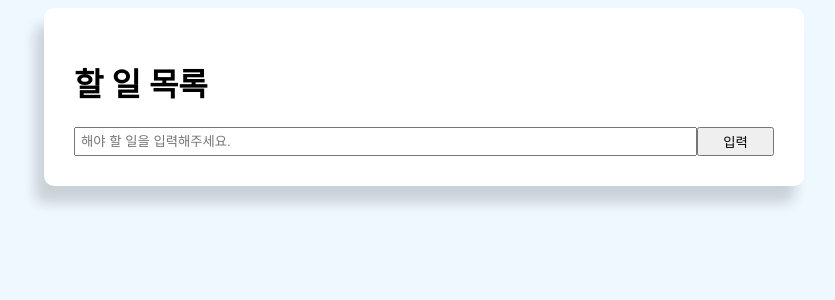
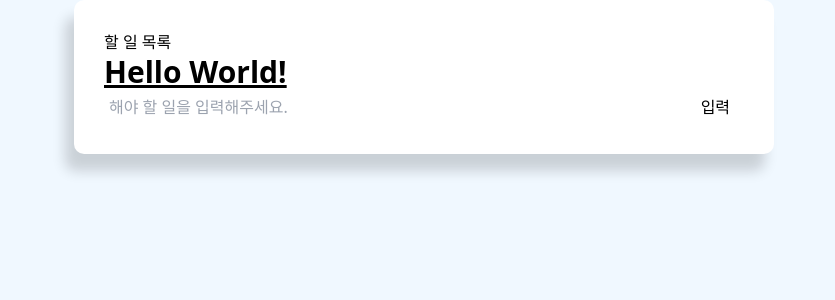
Before and after one commit to polar7bear/Todo-app-with-React, a React (Create React App) app: page / in a window 1280 px wide. Shown: the top 300 px of the page, without its empty margins (216-1051 px from the left). Built offline with nearby package versions, Linux system fonts and the light colour scheme.

Commit message:
tailwind css initialized

```diff
--- a/package.json
+++ b/package.json
@@ -34,5 +34,10 @@
       "last 1 firefox version",
       "last 1 safari version"
     ]
+  },
+  "devDependencies": {
+    "autoprefixer": "^10.4.16",
+    "postcss": "^8.4.31",
+    "tailwindcss": "^3.3.5"
   }
 }
--- a/src/App.css
+++ b/src/App.css
@@ -1,3 +1,7 @@
+@tailwind base;
+@tailwind components;
+@tailwind utilities;
+
 .container {
   margin: auto;
   min-width: 600px;
--- a/src/App.js
+++ b/src/App.js
@@ -34,6 +34,7 @@
           <h1>할 일 목록</h1>
         </div>
 
+        <h1 className="text-3xl font-bold underline">Hello World!</h1>
         <List todoData={todoData} setTodoData={setTodoData} />
 
         <Form value={value} setValue={setValue} handleSubmit={handleSubmit} />
--- /dev/null
+++ b/tailwind.config.js
@@ -0,0 +1,10 @@
+/** @type {import('tailwindcss').Config} */
+module.exports = {
+  content: [
+    "./src/**/*.{js,jsx,ts,tsx}",
+  ],
+  theme: {
+    extend: {},
+  },
+  plugins: [],
+}
```
Also changed, not shown: 1 other file (tests, documents, lock files or other folders).
